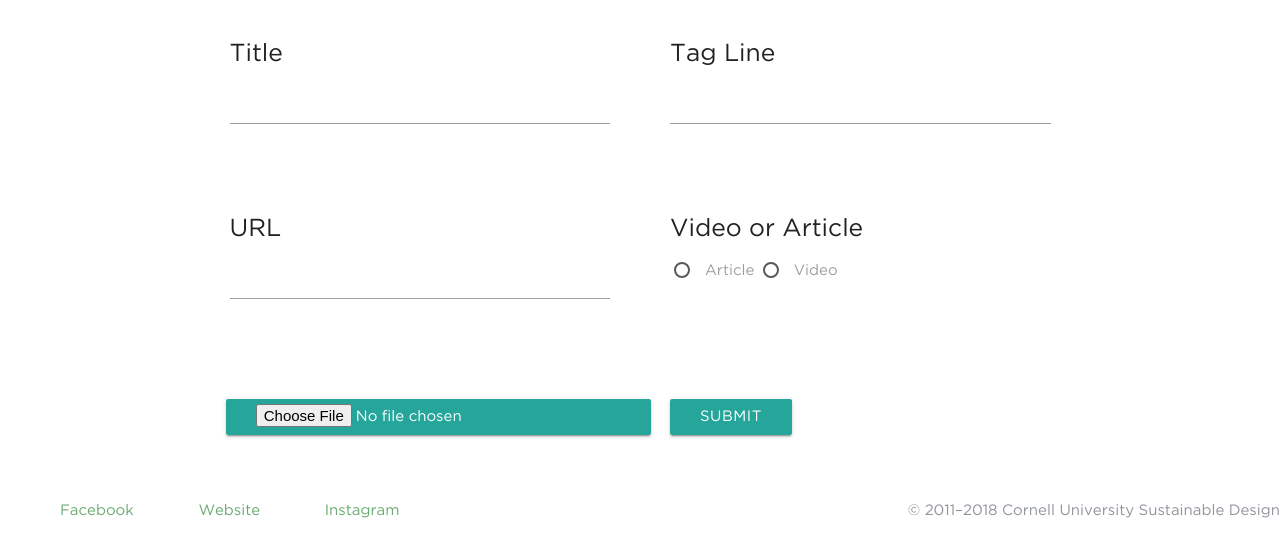
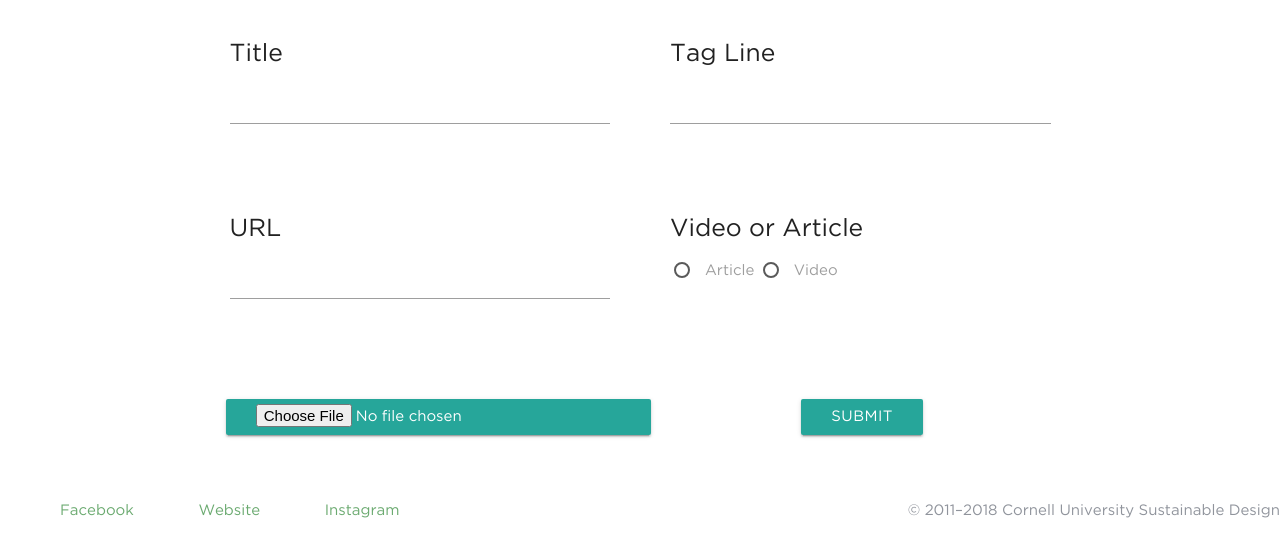
Before and after one commit to genghisshyy/cusd-stories, a PHP site: page /form.php in a window 1280 px wide. Shown: the part 174-731 px from the top of the page. Run offline with PHP 8.4, Linux system fonts and the light colour scheme; some libraries are stand-ins or nearby versions.

Commit message:
comments

```diff
--- a/form.php
+++ b/form.php
@@ -4,6 +4,7 @@
 const INPUT_TYPE = ["article", "video"];
 const VALID_EXTNS = ["jpg", "jpeg", "png"];
 const UPLOAD_PATH = "img/uploads/";
+$upload_submitted = false;
 
 // is valid inputs of form
 $is_valid = true;
@@ -63,6 +64,7 @@ if (isset($_POST["submit_button"])){
   $conn = new PDO ("pgsql:".$connection_string);
 
   // SQL template
+  // TODO: FIX THIS STATEMENT WITH THE NEW TABLE
   $insertion_query = "INSERT INTO posts (title, tag_line, url, input_type, file_path) VALUES (:title, :tag_line, :url, :input_type, :file_path)";
 
   //insert into database
@@ -83,6 +85,7 @@ if (isset($_POST["submit_button"])){
   }
   else{
     echo "Unsuccessful upload, check your inputs";
+
   };
 };
 
@@ -142,14 +145,15 @@ if (isset($_POST["submit_button"])){
             </div>
           </div>
 
-          <div class="col s12 l6">
+          <div class="col s12 l6 center-align">
             <div class="btn">
               <input type="file" name= "input_photo" id="input_photo" accept="image/*">
             </div>
           </div>
-          <div class="col s12 l6">
+          <div class="col s12 l6 center-align">
             <input type="submit" class= "btn" name="submit_button">
           </div>
+
 
 
 
```
